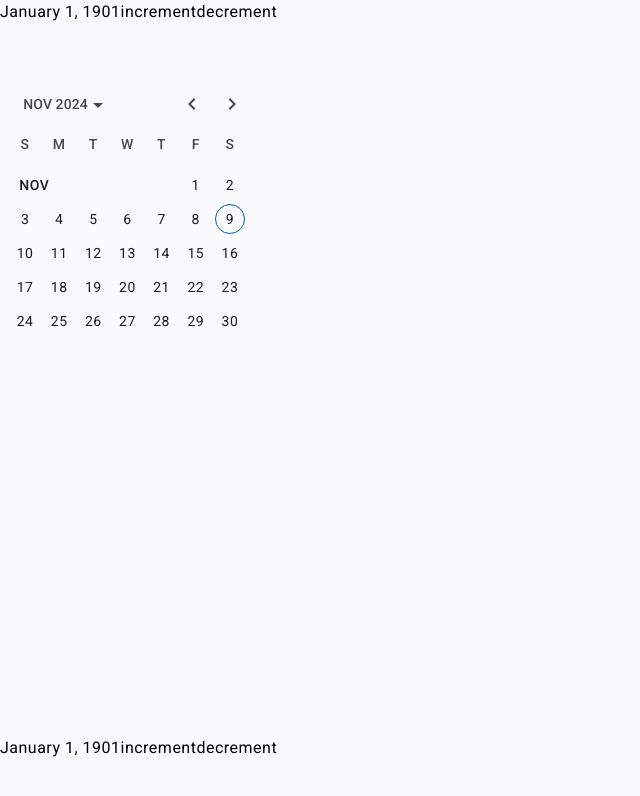
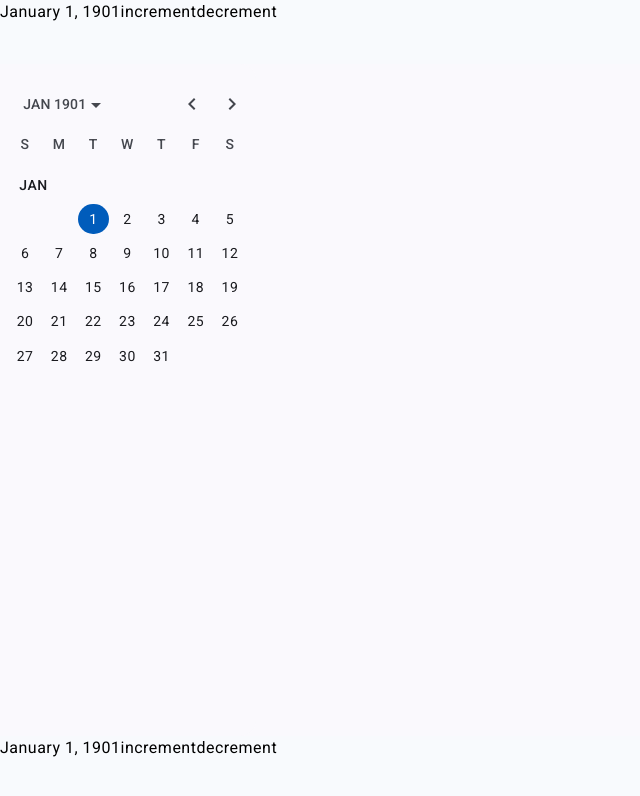
Before and after one commit to maleki-coder/payever-assessment, an Angular app: page /calendar/1/1/1 in a window 1280 px wide. Shown: the top 796 px of the page, without its empty margins (0-640 px from the left). Built offline with nearby package versions, Linux system fonts and the light colour scheme.

Commit message:
added calendar into view option

```diff
--- a/src/app/pages/calendar/calendar.component.html
+++ b/src/app/pages/calendar/calendar.component.html
@@ -1,6 +1,6 @@
 <mat-drawer-container class="container">
   <mat-drawer mode="side" opened>
-    <mat-calendar [(selected)]="selected" (selectedChange)="onDateChange($event)"></mat-calendar>
+    <mat-calendar  #calendar [(selected)]="selected" (selectedChange)="onDateChange($event)"></mat-calendar>
   </mat-drawer>
   <mat-drawer-content>
     <router-outlet></router-outlet>
--- a/src/app/pages/calendar/calendar.component.ts
+++ b/src/app/pages/calendar/calendar.component.ts
@@ -1,8 +1,15 @@
 import { NgFor } from '@angular/common';
-import { Component, inject, model, OnInit } from '@angular/core';
+import {
+  AfterViewInit,
+  Component,
+  inject,
+  model,
+  OnInit,
+  ViewChild,
+} from '@angular/core';
 import { MatButtonModule } from '@angular/material/button';
 import { MatSidenavModule } from '@angular/material/sidenav';
-import { MatDatepickerModule } from '@angular/material/datepicker';
+import { MatCalendar, MatDatepickerModule } from '@angular/material/datepicker';
 import { provideNativeDateAdapter } from '@angular/material/core';
 import { Router, RouterOutlet } from '@angular/router';
 import { DateNavigationService } from '@services/datenavigation.service';
@@ -20,16 +27,18 @@ import { DateNavigationService } from '@services/datenavigation.service';
   templateUrl: './calendar.component.html',
   styleUrl: './calendar.component.scss',
 })
-export class CalendarComponent implements OnInit {
+export class CalendarComponent implements AfterViewInit {
+  ngAfterViewInit(): void {
+    this.dateNavigationService.selectedDate$.subscribe((value) => {
+      this.calendar!._goToDateInView(value, 'month');
+      this.selected.set(value);
+    });
+  }
   router = inject(Router);
+  @ViewChild('calendar', { static: false }) calendar!: MatCalendar<Date>;
   private dateNavigationService = inject(DateNavigationService);
-  selected = model<Date>(new Date());
+  selected = model<Date>();
   onDateChange(date: Date) {
     this.dateNavigationService.navigateOnDateChange(date);
   }
-  ngOnInit(): void {
-    this.dateNavigationService.selectedDate$.subscribe((value) => {
-      this.selected.set(value);
-    });
-  }
 }
--- a/src/app/services/datenavigation.service.ts
+++ b/src/app/services/datenavigation.service.ts
@@ -47,6 +47,7 @@ export class DateNavigationService {
       const nextDay = new Date(this.selectedDate);
       const offset = action === 'increment' ? 1 : -1;
       nextDay.setDate(this.selectedDate.getDate() + offset);
+
       this.router.navigate([
         '/calendar',
         nextDay.getFullYear(),
```
